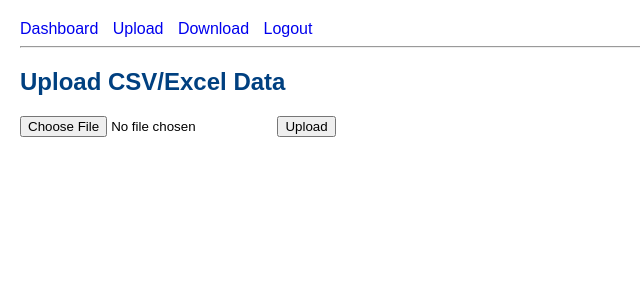
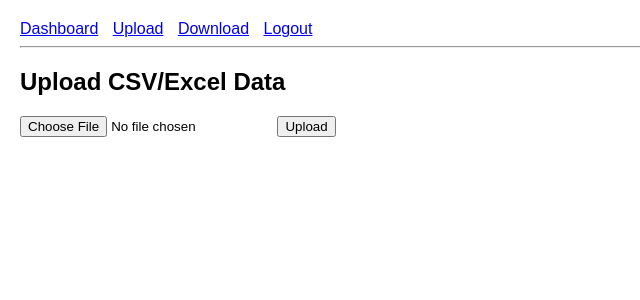
Before and after one commit to anilram4-cyber/iti-gondia-portal, a Flask app: page /upload in a window 1280 px wide. Shown: the top 300 px of the page, without its empty margins (0-640 px from the left). Run offline with Flask 3, Linux system fonts and the light colour scheme; the visitor is signed in with stand-in values (Sample User, id 1).

Commit message:
Update style.css

```diff
--- a/static/style.css
+++ b/static/style.css
@@ -1,3 +1,3 @@
 body { font-family: Arial, sans-serif; margin: 20px; }
-nav a { margin-right: 10px; text-decoration: none; }
-h2 { color: #004080; }
+nav a { margin-right: 10px; }
+.flash { color: red; }
```
